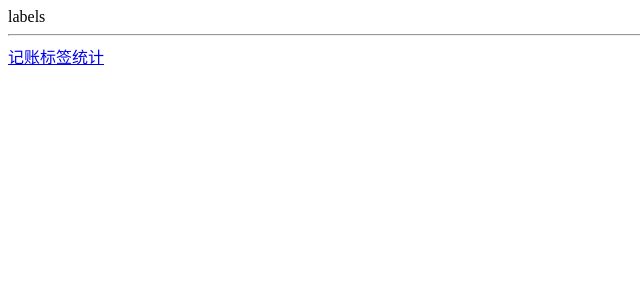
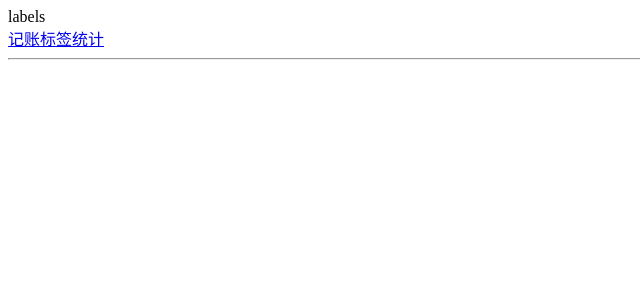
Before and after one commit to sunwan1234/apple-bill, a Vue app: page /#/labels in a window 1280 px wide. Shown: the top 300 px of the page, without its empty margins (0-640 px from the left). Built offline with nearby package versions, Linux system fonts and the light colour scheme.

Commit message:
抽离Nav组件，并在main.ts里全局引入Nav组件

```diff
--- a/src/App.vue
+++ b/src/App.vue
@@ -3,11 +3,7 @@
 <!--    展示不同的router-->
     <router-view></router-view>
     <hr>
-    <div>
-      <router-link to="/money">记账</router-link>
-      <router-link to="/labels">标签</router-link>
-      <router-link to="/statistics">统计</router-link>
-    </div>
+
   </div>
 </template>
 
--- a/src/main.ts
+++ b/src/main.ts
@@ -3,9 +3,11 @@
 import './registerServiceWorker'
 import router from './router'
 import store from './store'
+import Nav from '@/views/Nav.vue';
 
 Vue.config.productionTip = false
-
+// 全局引入nav
+Vue.component('Nav', Nav)
 new Vue({
   router:router,
   store,
--- a/src/views/Labels.vue
+++ b/src/views/Labels.vue
@@ -1,5 +1,8 @@
 <template>
-	<div>labels</div>
+	<div>
+		labels
+		<Nav></Nav>
+	</div>
 </template>
 
 <script lang="ts">
--- a/src/views/Money.vue
+++ b/src/views/Money.vue
@@ -1,5 +1,9 @@
 <template>
-	<div>Money</div>
+	<div>
+		Money
+		<Nav></Nav>
+	</div>
+
 </template>
 
 <script lang="ts">
--- /dev/null
+++ b/src/views/Nav.vue
@@ -0,0 +1,17 @@
+<template>
+	<div>
+		<router-link to="/money">记账</router-link>
+		<router-link to="/labels">标签</router-link>
+		<router-link to="/statistics">统计</router-link>
+	</div>
+</template>
+
+<script lang="ts">
+  export default {
+    name: 'Nav'
+  };
+</script>
+
+<style scoped lang="scss">
+
+</style>
--- a/src/views/Statistics.vue
+++ b/src/views/Statistics.vue
@@ -1,5 +1,7 @@
 <template>
-	<div>statistics</div>
+	<div>statistics
+	<Nav></Nav>
+	</div>
 </template>
 
 <script lang="ts">
```
